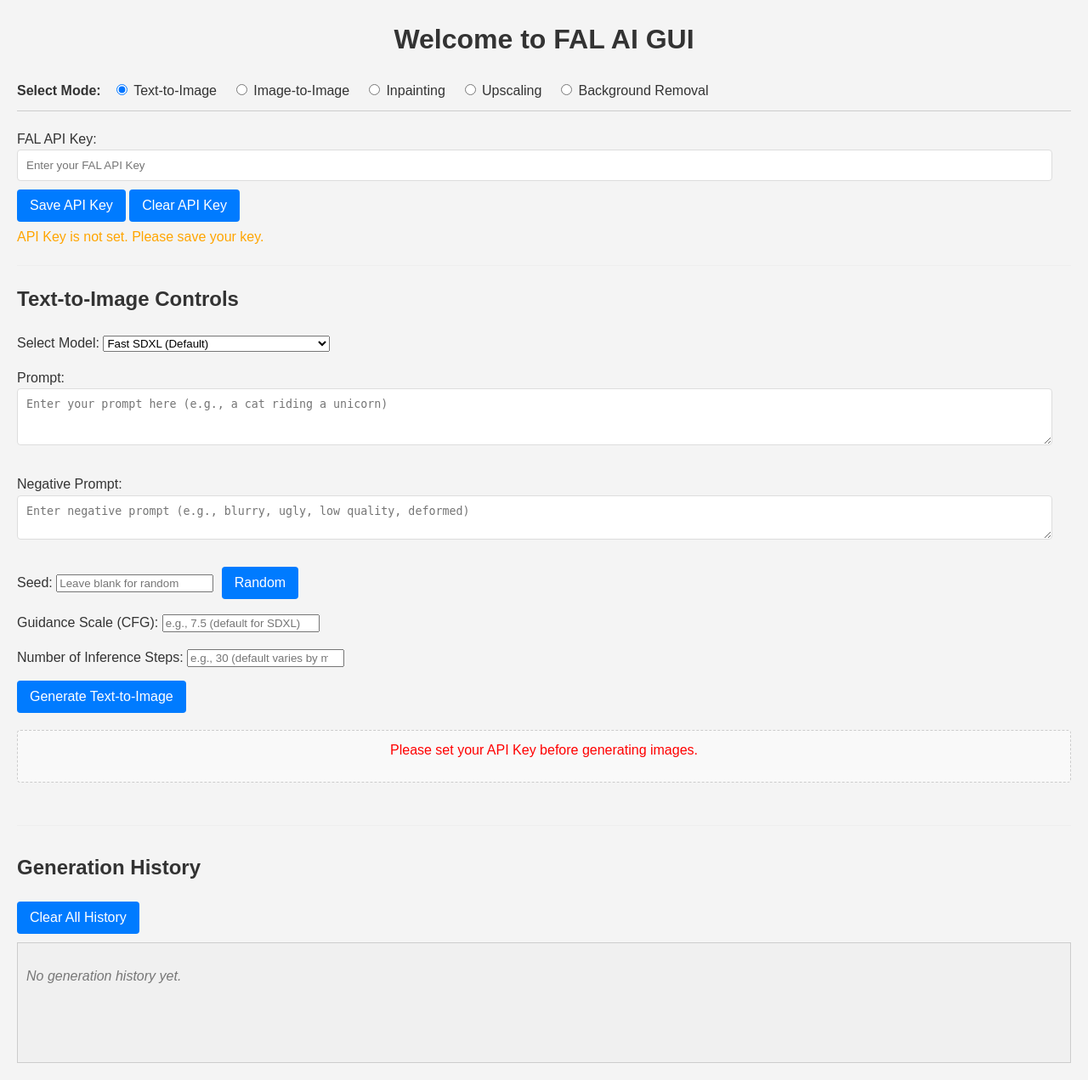
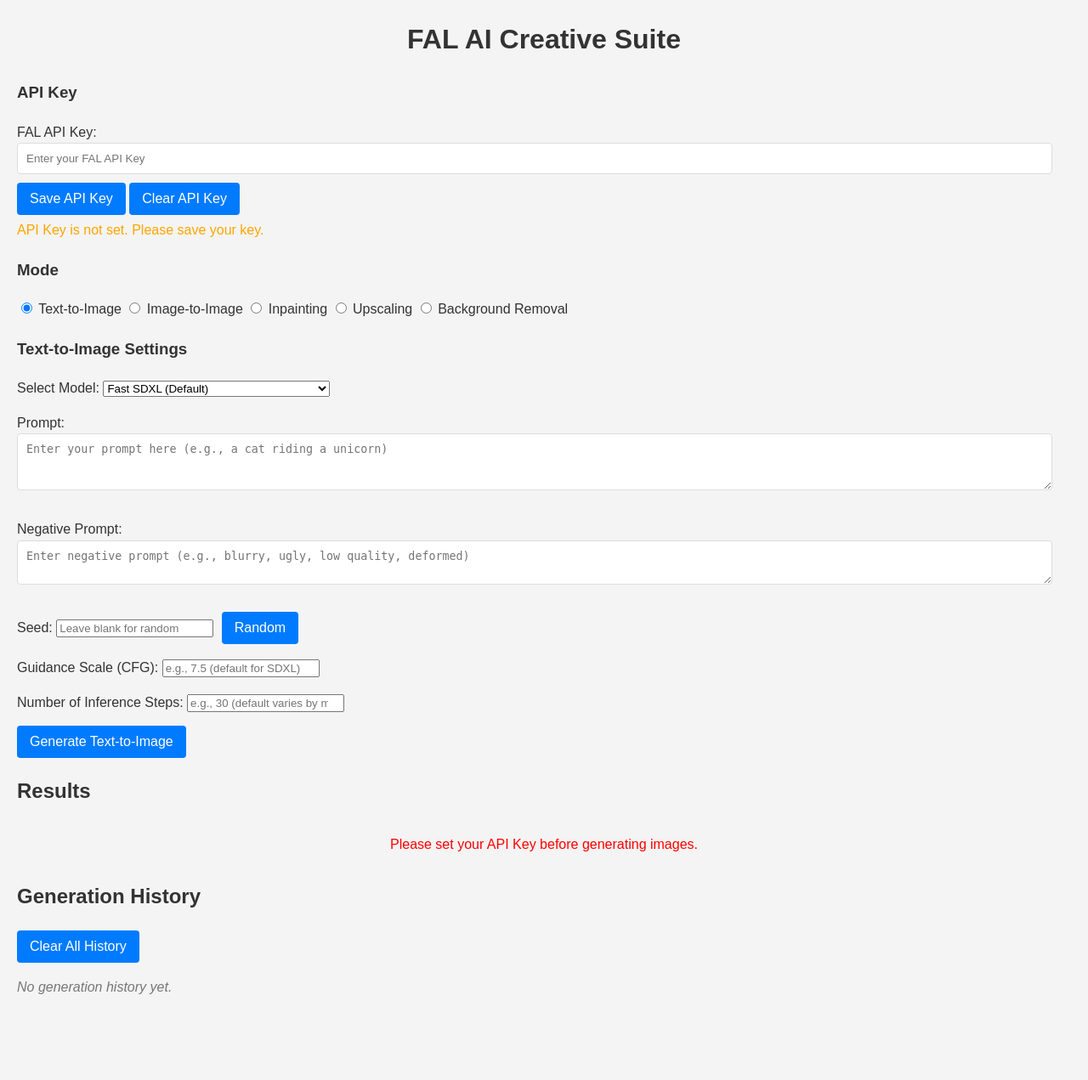
Before and after one commit to braxtonlayne/my-Fal-api-Gui, a Flask app: page / in a window 1280 px wide. Shown: the whole page at 85% size. After the commit the page ends 1170 px from the top, so only its background shows below. Run offline with Flask 3, Linux system fonts and the light colour scheme; some libraries are stand-ins or nearby versions.

Commit message:
Update index.html

```diff
--- a/fal_gui/app/templates/index.html
+++ b/fal_gui/app/templates/index.html
@@ -7,33 +7,32 @@
     <link rel="stylesheet" href="{{ url_for('static', filename='style.css') }}">
 </head>
 <body>
-    <h1>Welcome to FAL AI GUI</h1>
+    <h1>FAL AI Creative Suite</h1>
 
-    <div id="modeSelector" style="margin-bottom: 20px; padding-bottom: 10px; border-bottom: 1px solid #ccc;">
-        <strong>Select Mode:</strong>&nbsp;&nbsp;
-        <label><input type="radio" name="mode" value="txt2img" checked> Text-to-Image</label>
-        &nbsp;&nbsp;
-        <label><input type="radio" name="mode" value="img2img"> Image-to-Image</label>
-        &nbsp;&nbsp;
-        <label><input type="radio" name="mode" value="inpaint"> Inpainting</label>
-        &nbsp;&nbsp;
-        <label><input type="radio" name="mode" value="upscale"> Upscaling</label>
-        &nbsp;&nbsp;
-        <label><input type="radio" name="mode" value="bgremove"> Background Removal</label>
-    </div>
-
-    <div>
+    <div class="container">
+        <div class="controls-panel">
+            <div class="api-key-section card">
+                <h3>API Key</h3>
                 <label for="apiKey">FAL API Key:</label>
                 <input type="text" id="apiKey" placeholder="Enter your FAL API Key">
-        <button id="saveApiKey">Save API Key</button>
-        <button id="clearApiKey">Clear API Key</button>
+                <button id="saveApiKey" type="button">Save API Key</button>
+                <button id="clearApiKey" type="button">Clear API Key</button>
                 <div id="apiKeyStatus" style="margin-top: 5px;"></div>
             </div>
 
-    <hr>
+            <div class="mode-selector-section card">
+                <h3>Mode</h3>
+                <div id="modeSelector">
+                    <label><input type="radio" name="mode" value="txt2img" checked> Text-to-Image</label>
+                    <label><input type="radio" name="mode" value="img2img"> Image-to-Image</label>
+                    <label><input type="radio" name="mode" value="inpaint"> Inpainting</label>
+                    <label><input type="radio" name="mode" value="upscale"> Upscaling</label>
+                    <label><input type="radio" name="mode" value="bgremove"> Background Removal</label>
+                </div>
+            </div>
 
-    <div id="txt2imgControls">
-        <h2>Text-to-Image Controls</h2>
+            <div id="txt2imgControls" class="mode-controls card">
+                <h3>Text-to-Image Settings</h3>
                 <div>
                     <label for="modelSelection">Select Model:</label>
                     <select id="modelSelection" name="model">
@@ -71,12 +70,12 @@
         </div>
 
         <div>
-            <button id="generateButton">Generate Text-to-Image</button>
+        <button id="generateButton" type="button">Generate Text-to-Image</button>
         </div>
     </div>
 
-    <div id="img2imgControls" style="display:none;">
-        <h2>Image-to-Image Controls</h2>
+    <div id="img2imgControls" class="mode-controls card" style="display:none;">
+        <h3>Image-to-Image Settings</h3>
         <div>
             <label for="img2imgModelSelection">Select Model:</label>
             <select id="img2imgModelSelection" name="img2imgModel">
@@ -112,39 +111,12 @@
             <input type="number" id="img2imgNumStepsInput" placeholder="e.g., 20">
         </div>
         <div>
-            <button id="generateImg2ImgButton">Generate Image-to-Image</button>
+            <button id="generateImg2ImgButton" type="button">Generate Image-to-Image</button>
         </div>
     </div>
 
-    <div id="statusArea" style="margin-top: 20px; padding: 10px; border: 1px dashed #ccc; min-height: 40px; background-color: #f9f9f9;"></div>
-
-    <div id="imageResultArea" style="margin-top: 20px; display: flex; flex-wrap: wrap; gap: 20px; justify-content: center;">
-        <!-- Results will be dynamically added here -->
-        <!-- Example of a single result item structure:
-        <div class="result-item" style="border: 1px solid #ddd; padding: 10px; border-radius: 5px; background-color: #fff; width: fit-content; max-width: 532px;">
-            <img src="https://fal.ai/models/fast-sdxl/meta/hero.png" alt="Generated Image" class="result-image" style="max-width: 512px; max-height: 512px; display: block; margin-bottom: 10px;">
-            <div class="result-params" style="font-size: 0.9em; margin-bottom: 10px;">
-                <p><strong>Mode:</strong> <span class="param-mode">Text-to-Image</span></p>
-                <p><strong>Model:</strong> <span class="param-model">fal-ai/fast-sdxl</span></p>
-                <p><strong>Prompt:</strong> <span class="param-prompt">A beautiful landscape painting</span></p>
-                <p><strong>Negative Prompt:</strong> <span class="param-negative-prompt">blurry</span></p>
-                <p><strong>Seed:</strong> <span class="param-seed">12345</span></p>
-                <p><strong>CFG Scale:</strong> <span class="param-cfg">7.5</span></p>
-                <p><strong>Steps:</strong> <span class="param-steps">30</span></p>
-                <p><strong>Strength:</strong> <span class="param-strength">0.8 (Img2Img)</span></p>
-            </div>
-            <div class="result-actions" style="display: flex; gap: 10px;">
-                <button class="download-btn">Download</button>
-                <button class="use-as-input-btn">Use for Img2Img</button>
-                <button class="send-to-inpaint-btn">Send to Inpaint</button>
-                <button class="send-to-upscale-btn">Send to Upscale</button>
-            </div>
-        </div>
-        -->
-    </div>
-
-    <div id="inpaintControls" style="display:none;">
-        <h2>Inpainting Controls</h2>
+    <div id="inpaintControls" class="mode-controls card" style="display:none;">
+        <h3>Inpainting Settings</h3>
         <div>
             <label for="inpaintModelSelection">Select Inpainting Model:</label>
             <select id="inpaintModelSelection" name="inpaintModel">
@@ -177,12 +149,12 @@
         </div>
         <!-- Add other relevant parameters like negative_prompt, guidance_scale, num_steps if supported by model -->
         <div>
-            <button id="generateInpaintButton">Generate Inpainting</button>
+            <button id="generateInpaintButton" type="button">Generate Inpainting</button>
         </div>
     </div>
 
-    <div id="upscaleControls" style="display:none;">
-        <h2>Image Upscaling Controls</h2>
+    <div id="upscaleControls" class="mode-controls card" style="display:none;">
+        <h3>Image Upscaling Settings</h3>
         <div>
             <label for="upscaleModelSelection">Select Upscaler Model:</label>
             <select id="upscaleModelSelection" name="upscaleModel">
@@ -205,12 +177,12 @@
         </div>
         -->
         <div>
-            <button id="generateUpscaleButton">Upscale Image</button>
+            <button id="generateUpscaleButton" type="button">Upscale Image</button>
         </div>
     </div>
 
-    <div id="bgRemoveControls" style="display:none;">
-        <h2>Background Removal Controls</h2>
+    <div id="bgRemoveControls" class="mode-controls card" style="display:none;">
+        <h3>Background Removal Settings</h3>
         <div>
             <label for="bgRemoveModelSelection">Select Background Removal Model:</label>
             <select id="bgRemoveModelSelection" name="bgRemoveModel">
@@ -225,29 +197,34 @@
             <img id="bgRemoveImagePreview" src="#" alt="Image Preview for BG Removal" style="display:none; max-width: 256px; max-height: 256px; margin-top:10px; border:1px solid #ccc;">
         </div>
         <div>
-            <button id="generateBgRemoveButton">Remove Background</button>
+            <button id="generateBgRemoveButton" type="button">Remove Background</button>
+        </div>
+    </div>
+        </div> <!-- End .controls-panel -->
+
+        <div class="results-history-panel">
+            <div class="results-area-card card">
+                <h2>Results</h2>
+                <div id="statusArea"></div>
+                <div id="imageResultArea">
+                    <!-- Results will be dynamically added here -->
                 </div>
             </div>
 
-    <hr style="margin-top: 30px; margin-bottom: 30px;">
-
-    <div id="historySection" style="margin-top: 20px;">
+            <div class="history-area-card card">
                 <h2>Generation History</h2>
                 <button id="clearHistoryButton" type="button">Clear All History</button>
-        <div id="historyGallery" style="display: flex; flex-wrap: wrap; gap: 10px; max-height: 320px; overflow-y: auto; border: 1px solid #ccc; padding: 10px; margin-top:10px; background-color: #f0f0f0; min-height: 120px;">
+                <div id="historyGallery">
                     <!-- History items (thumbnails) will be added here -->
-            <!-- Example history item:
-            <div class="history-item" data-history-id="..." style="width: 100px; border: 1px solid #999; padding: 5px; background-color: #fff; position: relative;">
-                <img src="thumbnail_url_or_full_url" alt="History image" style="width: 100%; height: 100px; object-fit: cover; display:block;">
-                <div class="history-item-actions" style="position: absolute; top: 2px; right: 2px; display: flex; gap: 2px; flex-direction: column;">
-                     <button class="delete-history-item-btn" title="Delete" style="padding: 2px 4px; font-size:0.7em;">X</button>
-                     <button class="reload-history-params-btn" title="Reload" style="padding: 2px 4px; font-size:0.7em;">&#x21BB;</button>
                 </div>
             </div>
-            -->
+        </div> <!-- End .results-history-panel -->
+    </div> <!-- End .container -->
+
+    <div id="loadingOverlay" style="display:none;">
+        <div class="spinner"></div>
+        <p id="loadingMessage" style="margin-left: 15px;">Loading...</p>
     </div>
-    </div>
-
     <script src="{{ url_for('static', filename='script.js') }}"></script>
 </body>
 </html>
```
Lines whose indentation alone changed are shown as unchanged.
